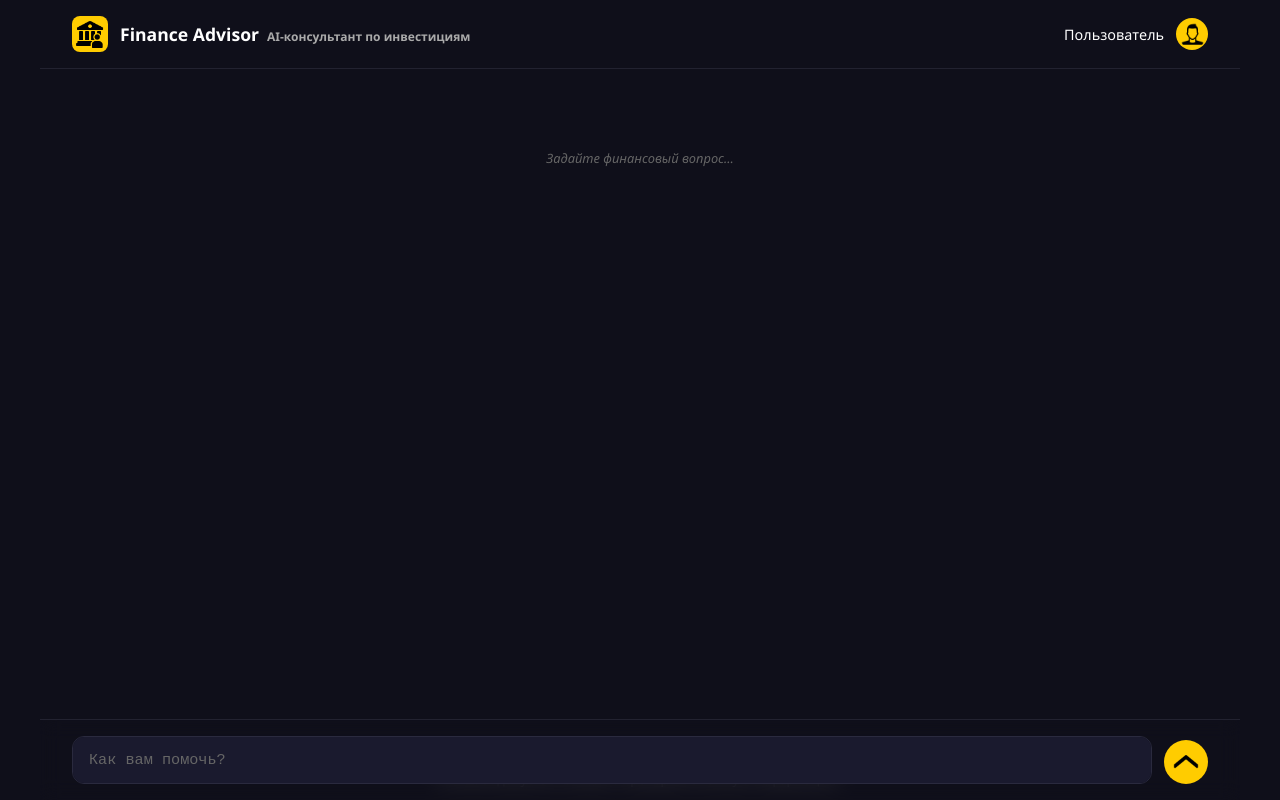
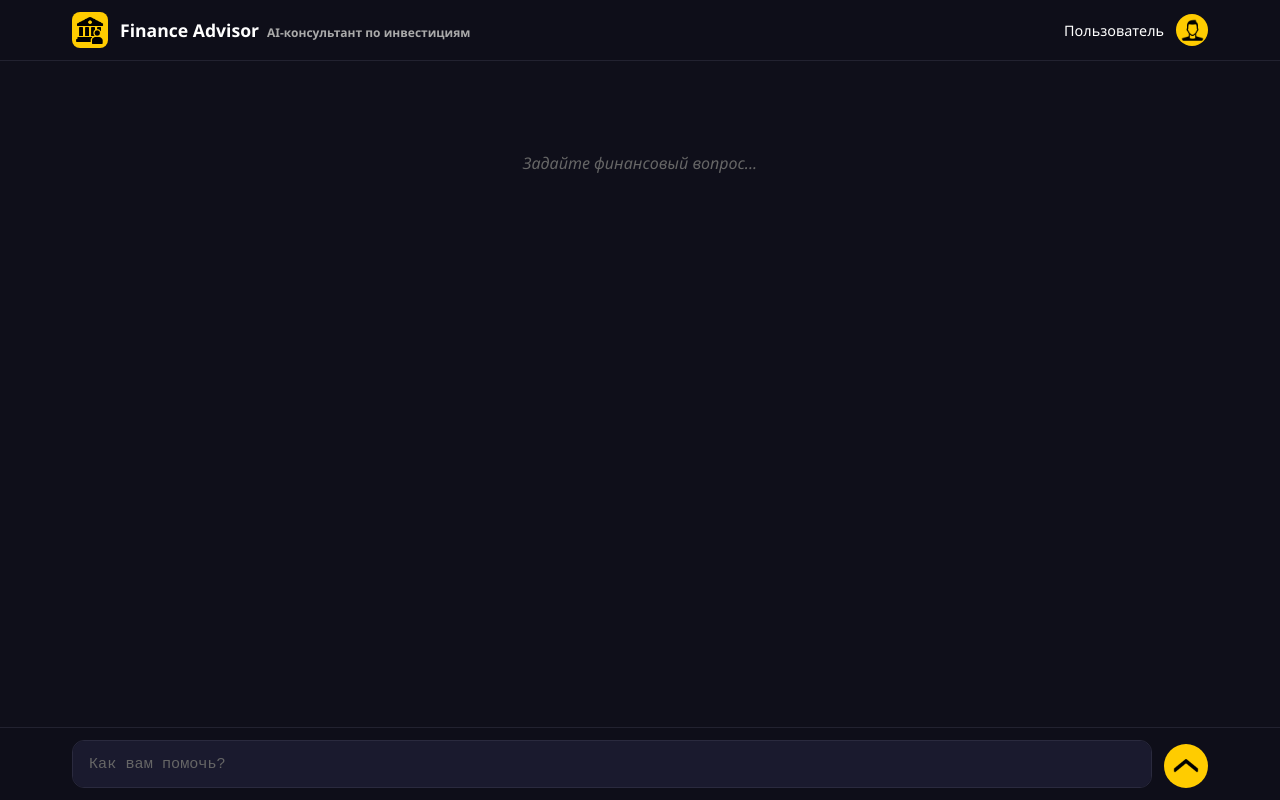
Before and after one commit to altrest105/FinanceAgent, a React (Vite) app in the folder frontend/: page / in a window 1280 px wide. Built offline with nearby package versions, Linux system fonts and the light colour scheme.

Commit message:
Updated layout

```diff
--- a/frontend/src/App.css
+++ b/frontend/src/App.css
@@ -64,20 +64,28 @@ body, html, #root {
 
 /*  HEADER  */
 .header {
-position: fixed;
+  position: fixed;
   top: 0;
   left: 0;
   right: 0;
-  padding: 1rem 2rem;
-  /* background: #141421; */
+  padding: 0.75rem 0;
   border-bottom: 1px solid #222230;
+  display: flex;
+  justify-content: center;
+  align-items: center;
+  color: #fff;
+  z-index: 1000;
+  background: rgba(15, 15, 26, 0.98);
+  backdrop-filter: blur(10px);
+}
+
+.header-inner {
+  width: 100%;
+  max-width: 1200px;
+  padding: 0 2rem;
   display: flex;
   justify-content: space-between;
   align-items: center;
-  color: #fff;
-  z-index: 1000;
-  max-width: 1200px;
-  margin: 0 auto;
 }
 
 .logo {
@@ -146,13 +154,12 @@ position: fixed;
 
 /*  MESSAGES  */
 .messages-container {
-  transform: scale(0.8);
   flex: 1;
   overflow: hidden;
   display: flex;
   flex-direction: column;
-  padding-bottom: 0px;
-  padding-top: 20px;
+  padding-bottom: 0;
+  padding-top: 80px;
 }
 
 .messages {
@@ -282,17 +289,23 @@ position: fixed;
   bottom: 0;
   left: 0;
   right: 0;
-  padding: 1rem 2rem;
-  /* background: rgba(20, 20, 33, 0.95); */
+  padding: 0.75rem 0;
+  border-top: 1px solid #222230;
+  display: flex;
+  justify-content: center;
+  align-items: flex-end;
+  z-index: 1000;
+  background: rgba(15, 15, 26, 0.98);
   backdrop-filter: blur(10px);
-  -webkit-backdrop-filter: blur(10px);
-  border-top: 1px solid #222230;
+}
+
+.input-inner {
+  width: 100%;
+  max-width: 1200px;
+  padding: 0 2rem;
   display: flex;
   gap: 0.75rem;
   align-items: flex-end;
-  z-index: 1000;
-  max-width: 1200px;
-  margin: 0 auto;
 }
 
 .input-container textarea {
--- a/frontend/src/App.tsx
+++ b/frontend/src/App.tsx
@@ -125,6 +125,7 @@ function App() {
 
         {/* HEADER */}
         <header className="header">
+          <div className="header-inner">
             <div className="logo">
               <div className="logo-icon">
                 <img src="src/assets/icons/broke-icon.png" alt="" className="robot-icon" />
@@ -138,6 +139,7 @@ function App() {
               <span>Пользователь</span>
               <div className="avatar">
                 <img src="src/assets/icons/user-icon.png" alt="" className="user-icon" />
+              </div>
             </div>
           </div>
         </header>
@@ -203,6 +205,7 @@ function App() {
 
         {/* ПОЛЕ ВВОДА */}
         <div className="input-container">
+          <div className="input-inner">
             <textarea
               ref={textareaRef}
               value={input}
@@ -221,6 +224,7 @@ function App() {
               <img src="src/assets/icons/send-icon.png" alt="" className="send-icon" />
             </button>
           </div>
+        </div>
 
         {/* FOOTER */}
         <footer className="footer">
```
Lines whose indentation alone changed are shown as unchanged.
